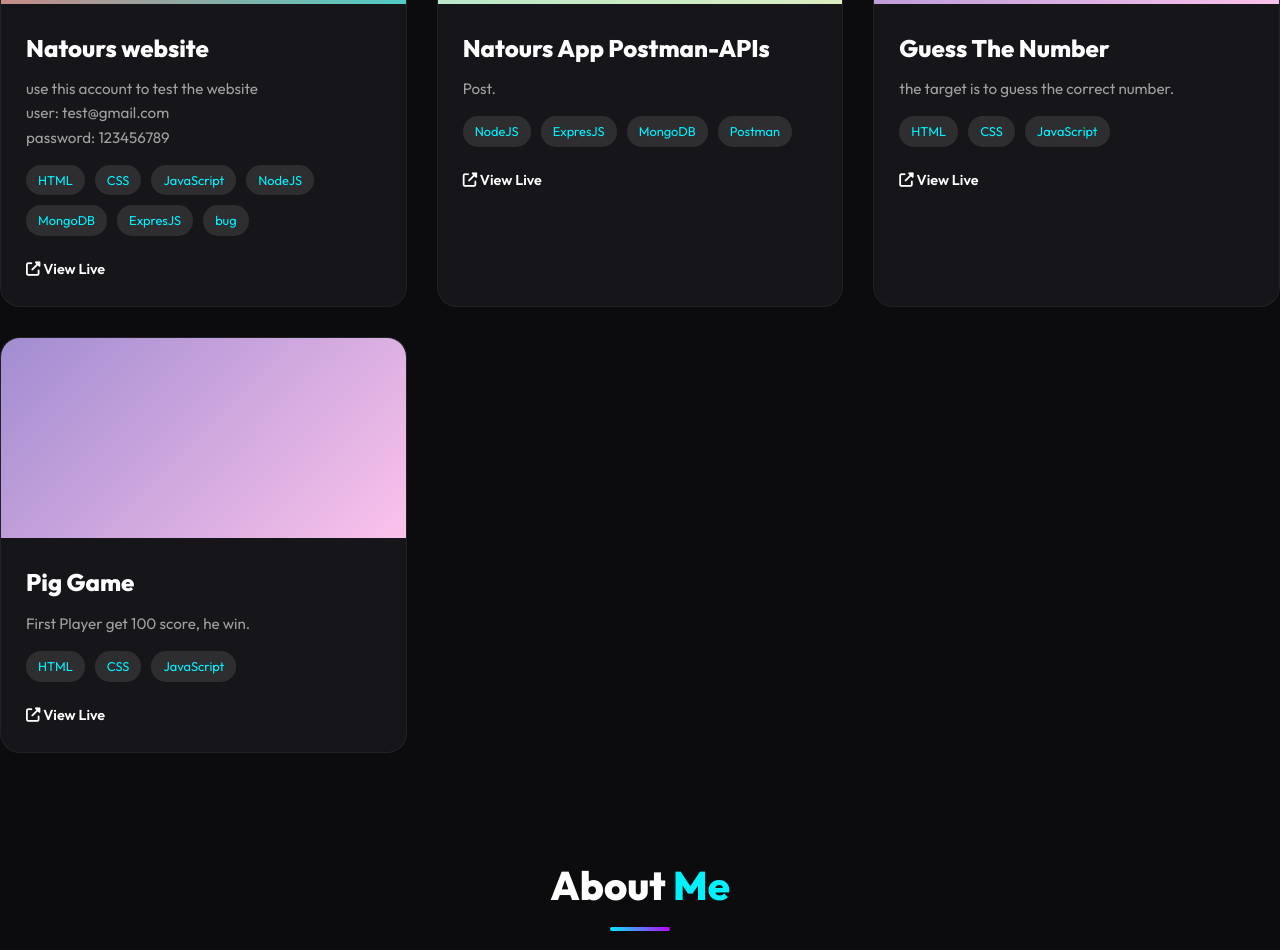
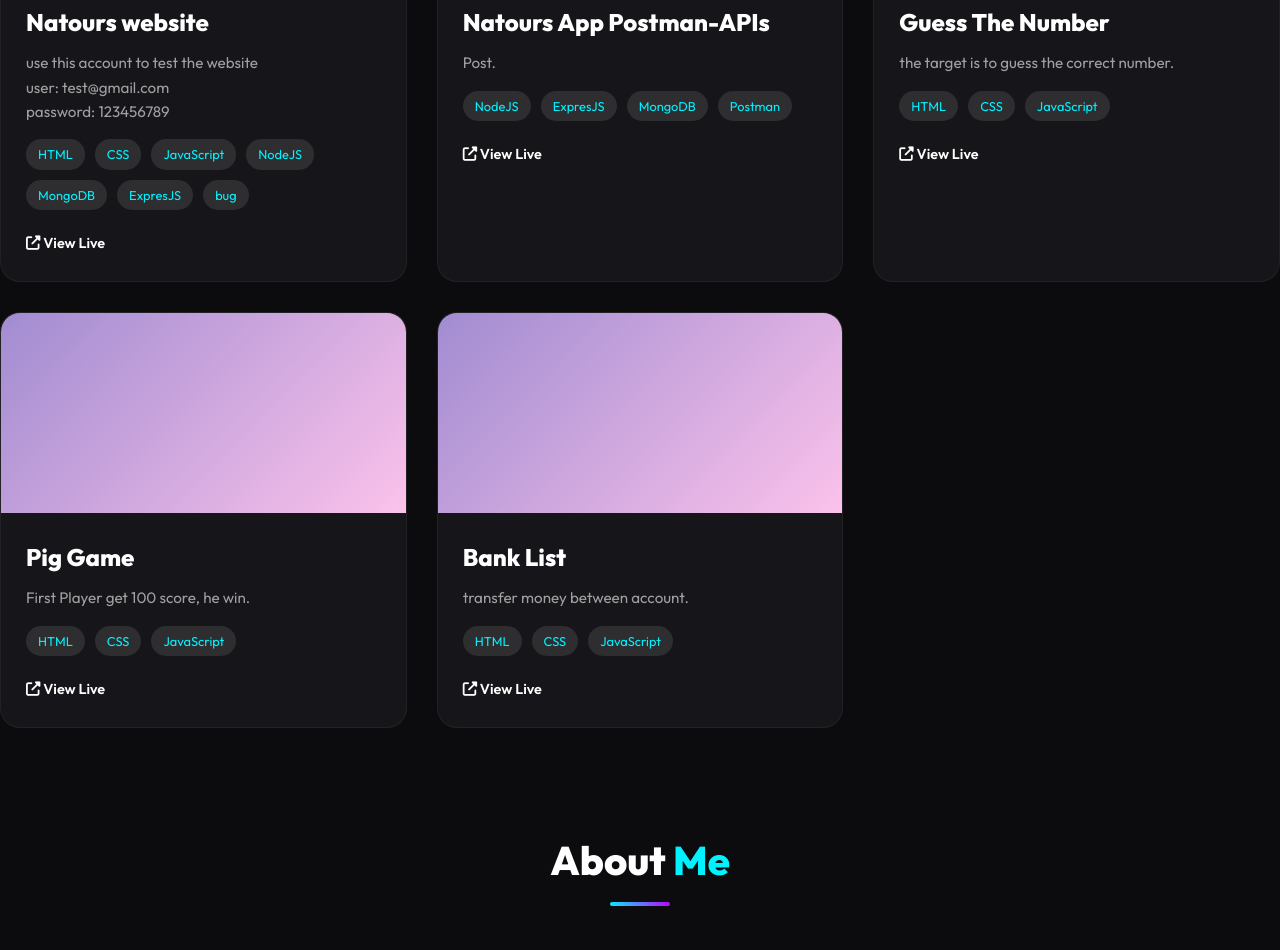
Before and after one commit to OsamaMansour0110/my-portfolio, a website built with Parcel: page index.html in a window 1280 px wide. Shown: the part 1161-2111 px from the top of the page. Built offline with nearby package versions, Linux system fonts and the light colour scheme.

Commit message:
Add 5th project

```diff
--- a/index.html
+++ b/index.html
@@ -59,7 +59,6 @@
     </header>
 
     <section id="projects" class="projects-section">
-      < class="container">
         <h2 class="section-title">
           Personal <span class="accent">Projects</span>
         </h2>
@@ -157,6 +156,28 @@
             </div>
           </div>
 
+<!-- Project 5 -->
+          <div class="project-card reveal">
+            <div class="project-image">
+              <div class="image-placeholder gradient-3"></div>
+            </div>
+            <div class="project-info">
+              <h3>Bank List</h3>
+              <p>transfer money between account.</p>
+              <div class="tech-stack">
+                <span>HTML</span>
+                <span>CSS</span>
+                <span>JavaScript</span>
+              </div>
+              <a
+                href="https://bank-list-nu.vercel.app/"
+                class="project-link"
+                ><i class="fas fa-external-link-alt"></i> View Live</a
+              >
+            </div>
+          </div>
+
+
         </div>
       </div>
     </section>
```
